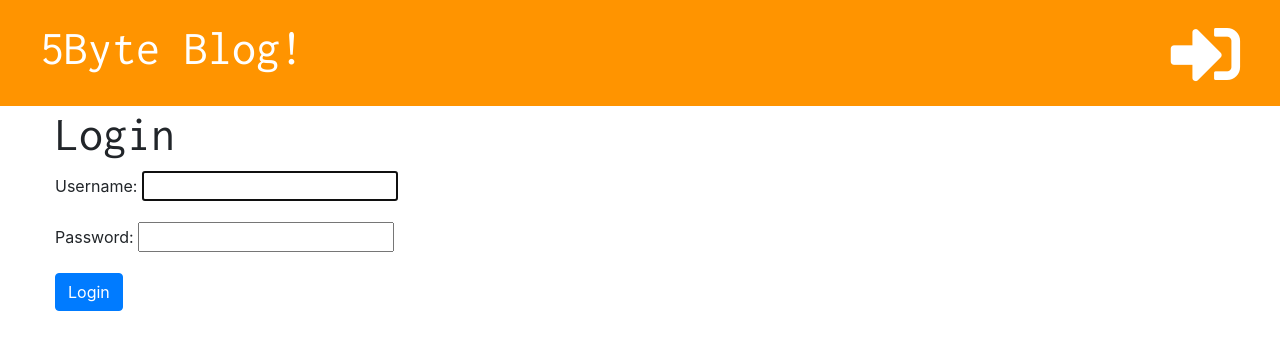
After one commit to CesarTabares/BlogApp, a Django app: page /accounts/login/ in a window 1280 px wide. The commit adds this page. Shown: the top 350 px of the page. Run offline with Django 3.2, Linux system fonts and the light colour scheme; some libraries are stand-ins or nearby versions.

Commit message:
Add login functionality.

```diff
--- a/blog/templates/blog/base.html
+++ b/blog/templates/blog/base.html
@@ -8,14 +8,15 @@
     <link href="https://stackpath.bootstrapcdn.com/bootstrap/4.3.1/css/bootstrap.min.css" rel="stylesheet" integrity="sha384-ggOyR0iXCbMQv3Xipma34MD+dH/1fQ784/j6cY/iJTQUOhcWr7x9JvoRxT2MZw1T" crossorigin="anonymous">
     <link rel="stylesheet" href="https://cdnjs.cloudflare.com/ajax/libs/font-awesome/5.11.2/css/all.min.css" integrity="sha256-+N4/V/SbAFiW1MPBCXnfnP9QSN3+Keu+NlB+0ev/YKQ=" crossorigin="anonymous" />
     <link rel="stylesheet" href="{% static 'css/blog.css' %}" type='text/css'>
-    <title>CT Blog</title>
+    <title>{%block title %}{%endblock%}</title>
   </head>
   <body>
     <div class="page-header">
       {% if user.is_authenticated %}
         <a href="{% url 'post_draft_list' %}" class="top-menu"><i class="fab fa-firstdraft fa-2x"></i></a>
         <a href="{% url 'post_new' %}" class="top-menu"><i class="fas fa-plus fa-2x"></i></a>
-
+      {%else%}
+      <a href="{% url 'login' %}" class="top-menu"><i class="fas fa-sign-in-alt fa-2x"></i></a>
       {%endif%}
         <h1><a href="{% url 'post_list' %}">5Byte Blog!</a></h1>
     </div>
--- a/blog/templates/blog/post_detail.html
+++ b/blog/templates/blog/post_detail.html
@@ -1,4 +1,5 @@
 {% extends 'blog/base.html' %}
+{%block title%}{{post.title}}{%endblock%}
 {% block content %}
       <div class="post">
 
--- a/blog/templates/blog/post_draft_list.html
+++ b/blog/templates/blog/post_draft_list.html
@@ -1,4 +1,5 @@
 {% extends 'blog/base.html' %}
+{% block title%}My drafts{%endblock%}
 {%block content%}
   {% for post in posts %}
     <div class="post">
--- a/blog/templates/blog/post_edit.html
+++ b/blog/templates/blog/post_edit.html
@@ -1,4 +1,5 @@
 {% extends 'blog/base.html' %}
+{%block title%}{{post.title}}{%endblock%}
 {% block content %}
   <h1>New Post</h1>
 
--- a/blog/templates/blog/post_list.html
+++ b/blog/templates/blog/post_list.html
@@ -1,4 +1,5 @@
 {% extends 'blog/base.html' %}
+{%block title%}5Byte Blog!{%endblock%}
 {% block content %}
           {%for post in posts %}
           <div class="post">
--- /dev/null
+++ b/blog/templates/registration/login.html
@@ -0,0 +1,11 @@
+{%extends 'blog/base.html' %}
+{%block title%}Login Blog{%endblock%}
+{%block content%}
+  <h2>Login</h2>
+  <form class="" action="" method="post">
+    {%csrf_token%}
+    {{form.as_p}}
+    <button type="submit" class='btn btn-primary' name="button">Login</button>
+  </form>
+
+{%endblock%}
--- a/blog/urls.py
+++ b/blog/urls.py
@@ -1,5 +1,6 @@
-from django.urls import path
+from django.urls import path, include
 from . import views
+from django.contrib.auth import views as auth_views
 
 urlpatterns = [
     path('',views.post_list, name='post_list'),
@@ -8,4 +9,8 @@ urlpatterns = [
     path('post/<int:pk>/edit', views.post_edit, name='post_edit'),
     path('drafts/', views.post_draft_list, name='post_draft_list'),
     path('post/<int:pk>/publish', views.post_publish, name='post_publish'),
+    #path('accounts/login/', auth_views.LoginView.as_view(template_name="registration/login.html"), name='login'),
+    path('accounts/login/', auth_views.LoginView.as_view(), name='login'), # este path, debe ir acompañado de una configuracion en settings ,
+    #para que cuando se ingresen los datos de usuario, se redireccione a la pagina de inicio 'post_list'
+
 ]
--- a/blogapp/settings.py
+++ b/blogapp/settings.py
@@ -26,7 +26,7 @@ SECRET_KEY = '8j@7sqap#$sz6!%cwcpug9&icccv6oj(7w*j^jp@j^h58o5*@g'
 DEBUG = True
 
 ALLOWED_HOSTS = []
-
+LOGIN_REDIRECT_URL='post_list'
 
 # Application definition
 
```
Also changed, not shown: blog/views.py (+6 -2 lines), db.sqlite3.
